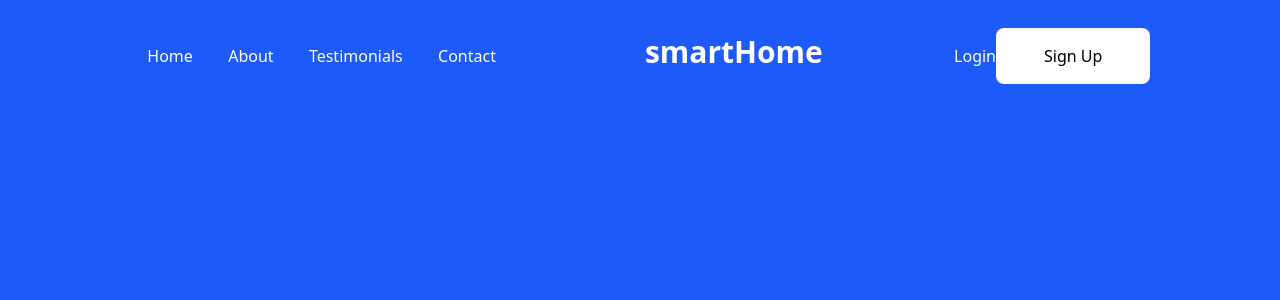
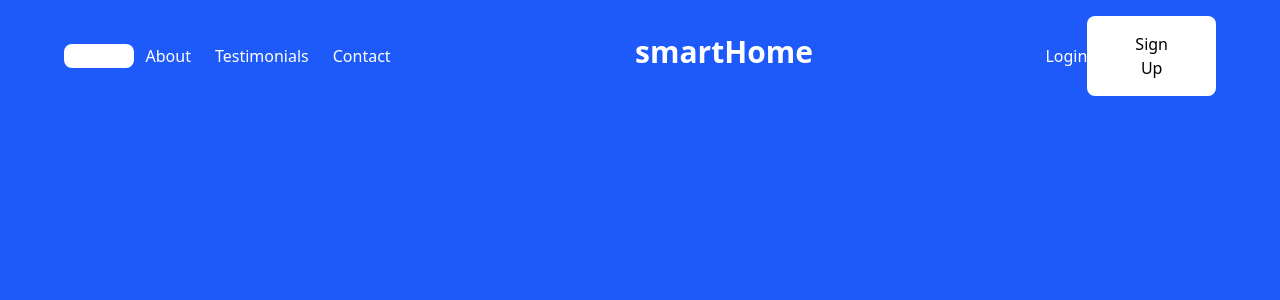
Before and after one commit to DeanG1/smart-home-landing-page, a React (Vite) app in the folder phoneWebsite/: page / in a window 1280 px wide. Shown: the top 300 px of the page. Built offline with nearby package versions, Linux system fonts and the light colour scheme.

Commit message:
TinyChangesNavigation

```diff
--- a/phoneWebsite/src/Components/Navbar.jsx
+++ b/phoneWebsite/src/Components/Navbar.jsx
@@ -20,24 +20,24 @@ const Navbar = () => {
     <div className="w-full h-full lg:h-[6rem] flex justify-center items-start lg:items-center z-1 fixed bg-transparent">
       <nav className="w-full h-auto px-[4rem] flex justify-around items-center pt-4">
         <div className='nav-links w-[24rem] h-full flex justify-center items-center'>
-          <ul className={`${openNavigation ? "flex flex-col" : "hidden"} lg:flex w-full h-auto items-center justify-around`}>
+          <ul className={`${openNavigation ? "flex flex-col absolute top-20 left-0 leading-[2.8rem]" : "hidden"} px-8 md:px-0 lg:flex-row lg:flex w-full h-auto md:items-center items-start justify-around`}>
             {Navigation.map((item) => (
-              <a className='text-white' href={item.url} key={item.id}>{item.title}</a>
+              <a className={item.className} href={item.url} key={item.id}>{item.title}</a>
             ))}
-            <div className={`${openNavigation ? "flex flex-col items-center justify-center" : "hidden"}`}>
+            <div className={`${openNavigation ? "flex flex-col items-start justify-center px-3" : "hidden"} text-white md:text-black`}>
               <a href="#">Login</a>
               <a href="#">Sign Up</a>
             </div>
           </ul>
         </div>
-        <div className='logo flex justify-center items-center'>
+        <div className='logo h-auto w-full pr-[7rem] md:pr-0 flex justify-center items-center'>
           <h2 className='text-white text-3xl font-bold mb-2'>smartHome</h2>
         </div>
         <div className='btn-container hidden lg:flex'>
           <button className='text-white'>Login</button>
           <Button>Sign Up</Button>
         </div>
-        <div onClick={toogleNavigation} className='menu lg:hidden flex'>
+        <div onClick={toogleNavigation} className='ml-4 menu lg:hidden flex'>
           <MenuSvg openNavigation={openNavigation}/>
         </div>
       </nav>
--- a/phoneWebsite/src/Constants/Navigation.js
+++ b/phoneWebsite/src/Constants/Navigation.js
@@ -2,22 +2,26 @@ export const Navigation = [
     {
         id:"0",
         title:"Home",
-        url:"#home"
+        url:"#home",
+        className:"bg-white text-black text-white px-3 md:ml-0 w-full rounded-lg"
     },
     {
         id:"1",
         title:"About",
-        url:"#about"
+        url:"#about",
+        className:"text-white px-3"
     },
     {
         id:"2",
         title:"Testimonials",
-        url:"#testimonial"
+        url:"#testimonial",
+        className:"text-white px-3"
     },
     {
         id:"3",
         title:"Contact",
-        url:"contact"
+        url:"contact",
+        className:"text-white px-3"
     }
 
 ]
```
